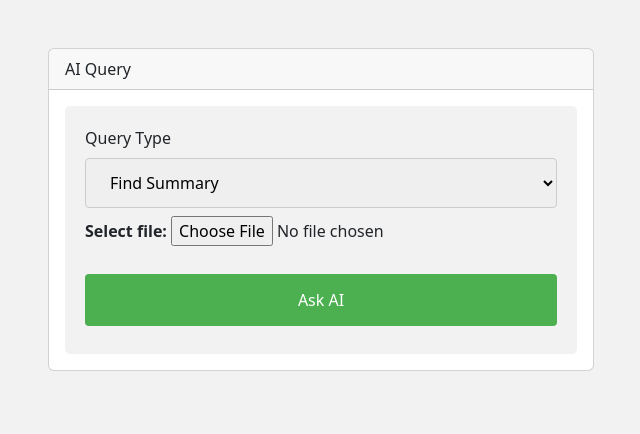
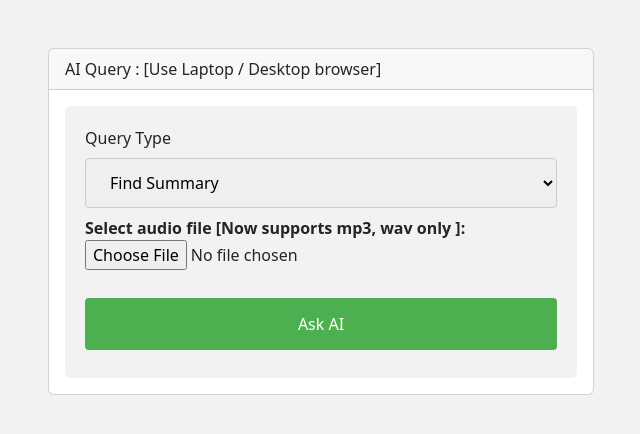
Before and after one commit to Sofiukl/ask-ai, a website: page public/index.html in a window 1280 px wide. Shown: the whole page, without its empty margins (319-959 px from the left). Drawn offline with nearby package versions, Linux system fonts and the light colour scheme.

Commit message:
user interface updated

```diff
--- a/public/index.html
+++ b/public/index.html
@@ -47,7 +47,7 @@
       <div class="col-md-6">
         <div class="card">
           <div class="card-header">
-            AI Query
+            AI Query : [Use Laptop / Desktop browser]
           </div>
           <div class="card-body">
             <form id="transcription-form" enctype="multipart/form-data">
@@ -59,7 +59,7 @@
                 </select>
               </div>
               <div class="form-group">
-                <label for="file-upload"><b>Select file:</b></label>
+                <label for="file-upload"><b>Select audio file [Now supports mp3, wav only ]:</b></label>
                 <input id="file-upload" type="file" name="file" class="form-control-file" accept="audio/*"
                   style="margin-bottom: 20px">
               </div>
```
